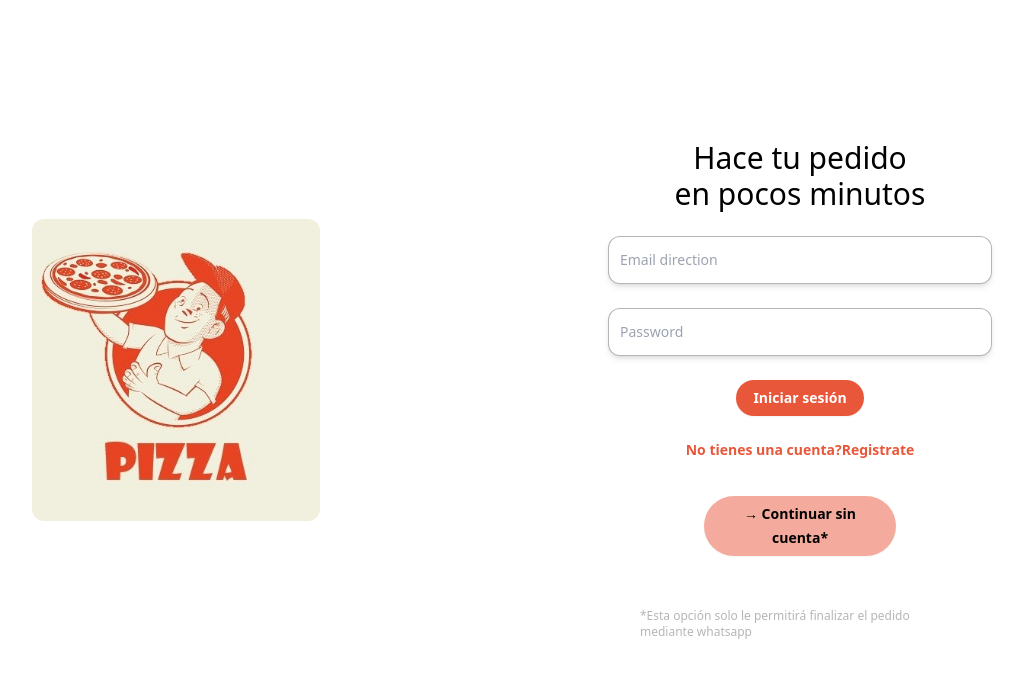
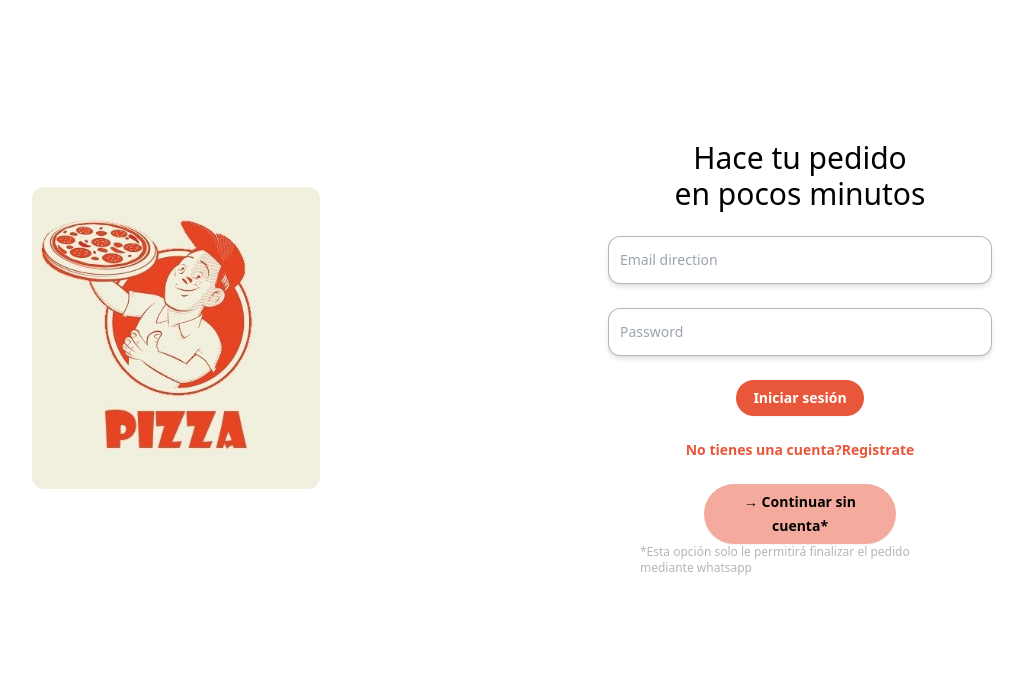
Before and after one commit to pablistem/Pizzeria-Frontend, a React (Vite) app: page / in a window 1280 px wide. Shown: the top 678 px of the page, without its empty margins (152-1175 px from the left). Built offline with nearby package versions, Linux system fonts and the light colour scheme.

Commit message:
fix problems with margin

```diff
--- a/src/pages/Login.tsx
+++ b/src/pages/Login.tsx
@@ -4,7 +4,7 @@ import icon from '../assets/icon_pizza_shop.jpg';
 
 export const Login = () => {
   return (
-    <div className="w-full overflow-hidden wrapper grid gap-8 justify-items-center items-center align-middle pt-5 pb-12 lg:grid-cols-2 m-0 max-sm:flex flex-col justify-center ">
+    <div className="w-full overflow-hidden wrapper grid gap-8 justify-items-center items-center align-middle pt-5 pb-12 lg:grid-cols-2 max-sm:flex flex-col justify-center ">
       <div className="w-56 md:w-72">
         <img src={icon} alt="Pizzería Don Remolo Logo" className="rounded-xl" />
       </div>
@@ -14,12 +14,12 @@ export const Login = () => {
         <div className="flex justify-center">
           <button
             type="submit"
-            className="flex w-48 m-3 justify-center rounded-full bg-light-pink px-3 py-1.5 text-sm font-semibold leading-6 text-black shadow-sm hover:bg-red-100 focus-visible:outline focus-visible:outline-2 focus-visible:outline-offset-2 focus-visible:outline-indigo-600"
+            className="flex w-48 justify-center rounded-full bg-light-pink px-3 py-1.5 text-sm font-semibold leading-6 text-black shadow-sm hover:bg-red-100 focus-visible:outline focus-visible:outline-2 focus-visible:outline-offset-2 focus-visible:outline-indigo-600"
           >
             &#8594; Continuar sin cuenta*
           </button>
         </div>
-        <div className="flex justify-center text-sm mt-10 text-left">
+        <div className="flex justify-center text-sm  text-left">
           <p className=" text-input-grey text-xs lg:w-80">
             *Esta opción solo le permitirá finalizar el pedido mediante whatsapp
           </p>
```
